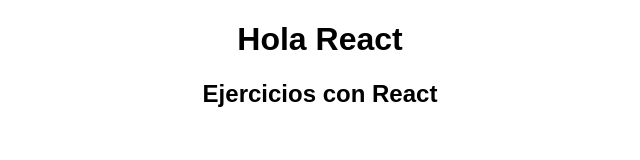
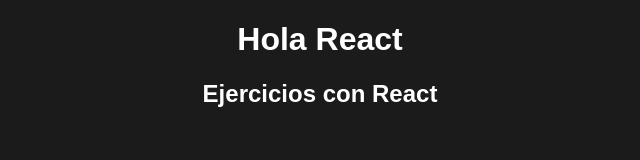
Before and after one commit to josegarciamanez/ejercicios-react, a React app: page / in a window 1280 px wide. Shown: the whole page, without its empty margins (320-960 px from the left). Built offline with nearby package versions, Linux system fonts and the light colour scheme.

Commit message:
cambios a class component principal

```diff
--- a/src/index.js
+++ b/src/index.js
@@ -1,16 +1,18 @@
-import React from "react";
+import React, { Component } from "react";
 import ReactDOM from "react-dom";
-
+// Estilos css
 import "./styles.css";
 
-function App() {
-  return (
-    <div className="App">
-      <h1>Hola React</h1>
-      <h2>Ejercicios con React</h2>
-    </div>
-  );
+export default class Welcome extends React.Component {
+  render() {
+    return (
+      <div className="Bienvenida">
+        <h1>Hola React</h1>
+        <h2>Ejercicios con React</h2>
+      </div>
+    );
+  }
 }
 
 const rootElement = document.getElementById("root");
-ReactDOM.render(<App />, rootElement);
+ReactDOM.render(<Welcome />, rootElement);
--- a/src/styles.css
+++ b/src/styles.css
@@ -1,4 +1,9 @@
-.App {
+.Bienvenida {
   font-family: sans-serif;
   text-align: center;
 }
+
+body {
+  background-color: rgb(27, 27, 27);
+  color: white;
+}
```
